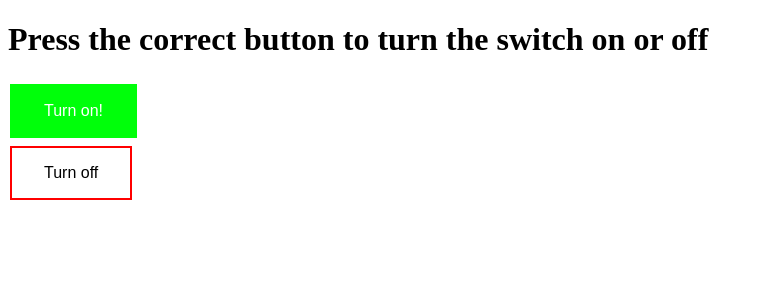
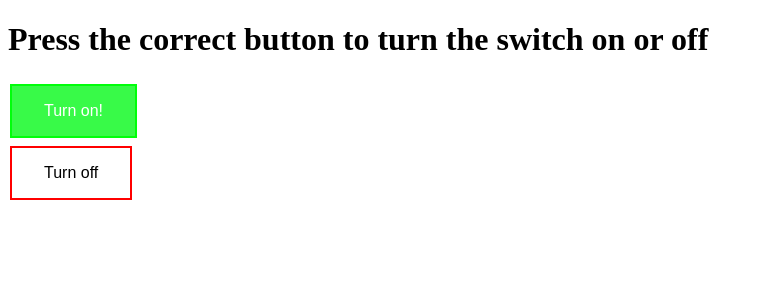
Before and after one commit to pro-gamer007/Bro-Website-Thingy, a Flask app: page / in a window 1280 px wide, with the pointer over the restyled element. Shown: the top 300 px of the page, without its empty margins (0-764 px from the left). Run offline with Flask 2, Linux system fonts and the light colour scheme.

Commit message:
better color this is just ugly as fuck

```diff
--- a/templates/index.html
+++ b/templates/index.html
@@ -19,7 +19,7 @@
   }
 
   .button1:hover {
-    background-color: #00ff0a;
+    background-color: #38fa48;
     color: white;
   }
 
```
